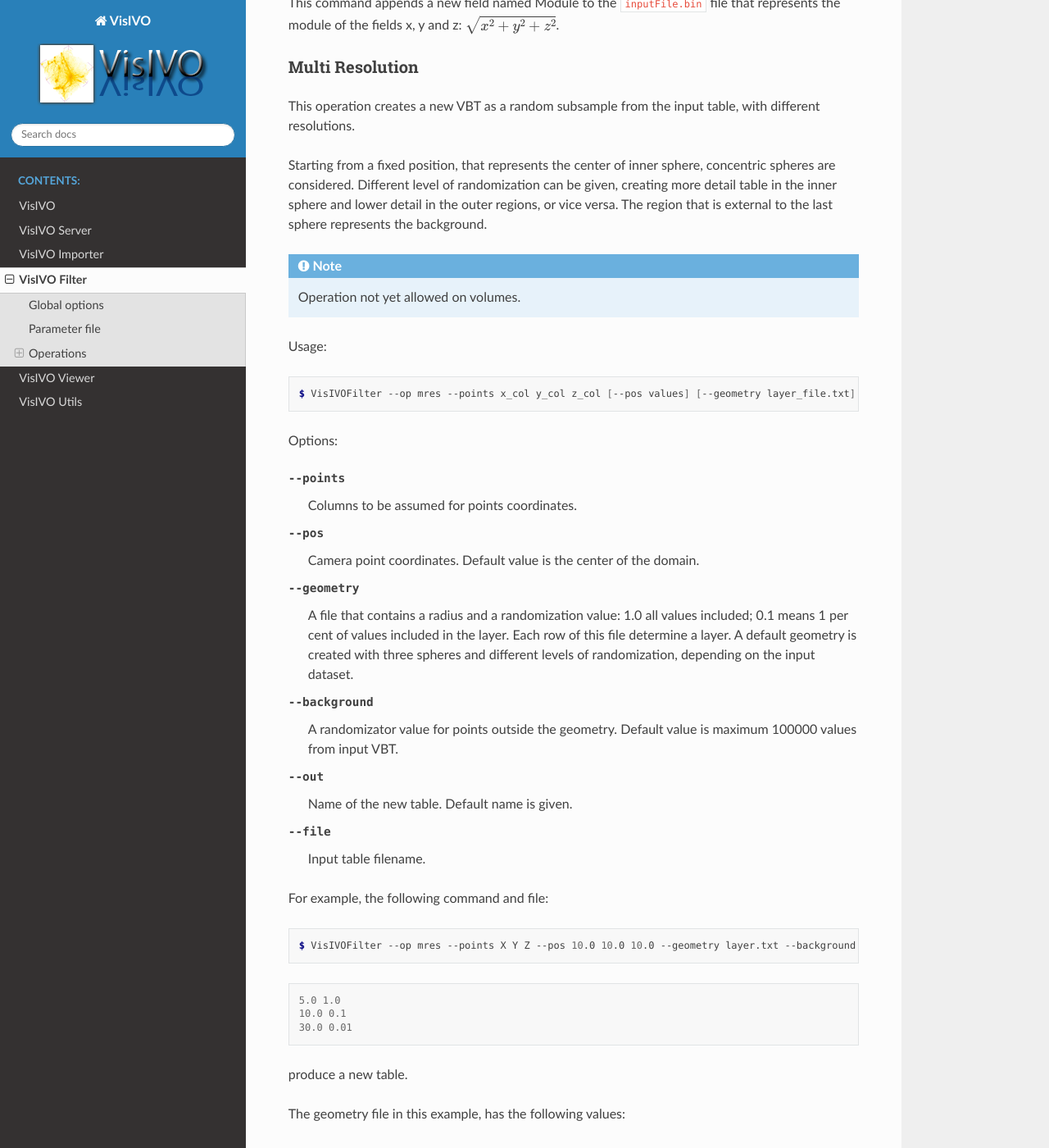
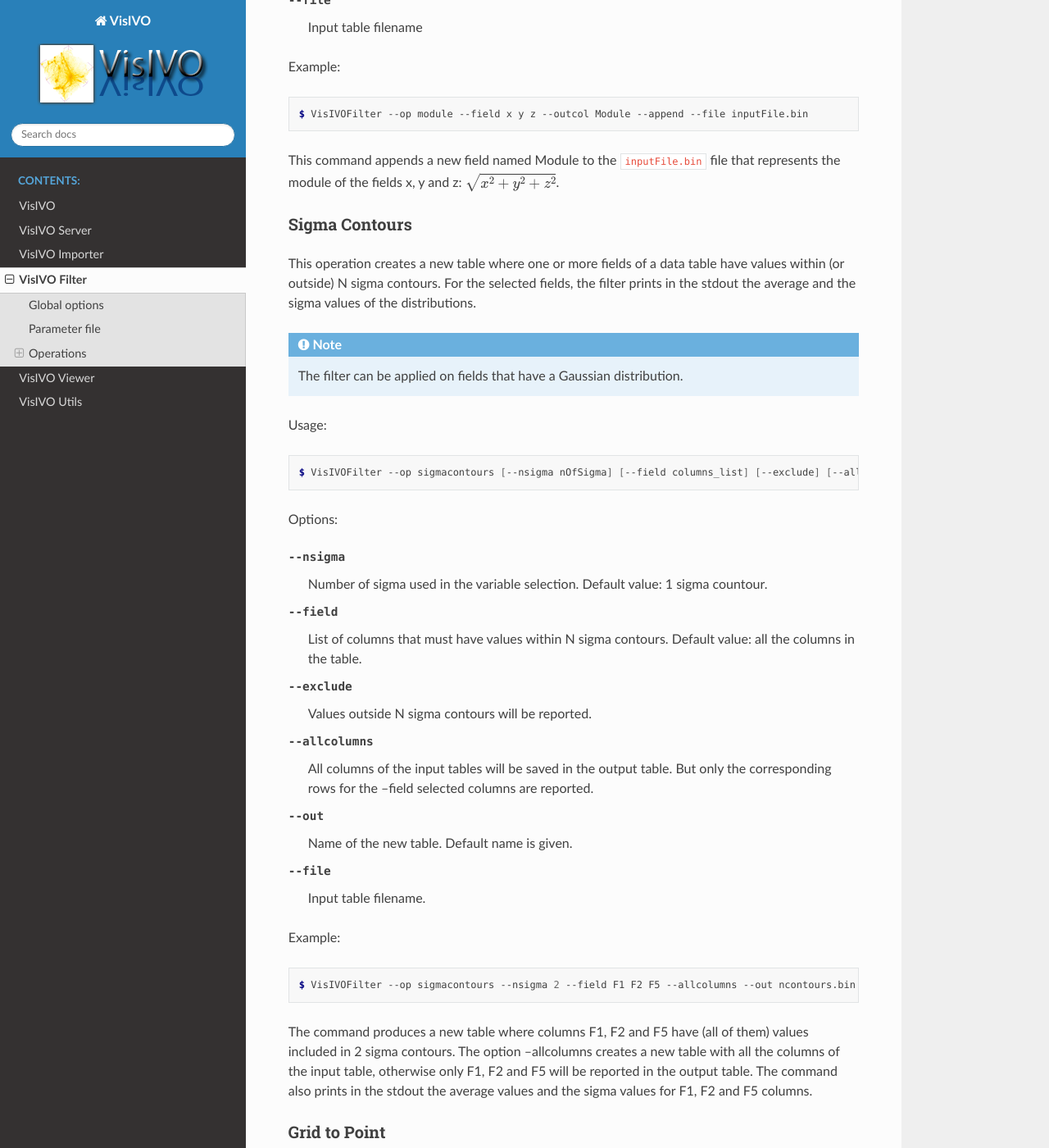
Before and after one commit to VisIVOLab/VisIVO-doc, a Sphinx documentation site: the page built from source/visivo_filter.rst, in a window 1280 px wide and 1400 px high, scrolled down 15354 px. Shown: the whole window at 82% size. Built offline with Sphinx 7.4.7 and the Read the Docs theme 2.0.0, drawn with Linux system fonts in a browser that asks for light colours; some of the changed text lies outside the part shown.

Commit message:
Filter: added sigmacontours, addId, changecolname, wrvotable, include

```diff
--- a/source/visivo_filter.rst
+++ b/source/visivo_filter.rst
@@ -597,6 +597,148 @@
 This command appends a new field named Module to the :file:`inputFile.bin` file that represents the module of the fields x, y and z: :math:`\sqrt{x^2+y^2+z^2}`.
 
 
+Sigma Contours
+^^^^^^^^^^^^^^
+This operation creates a new table where one or more fields of a data table have values within (or outside) N sigma contours. For the selected fields, the filter prints in the stdout the average and the sigma values of the distributions.
+
+.. note:: The filter can be applied on fields that have a Gaussian distribution.
+
+Usage:
+
+.. code-block:: console
+
+    $ VisIVOFilter --op sigmacontours [--nsigma nOfSigma] [--field columns_list] [--exclude] [--allcolumns] [--out filename_out.bin] [--file] filename.bin
+
+Options:
+
+--nsigma
+    Number of sigma used in the variable selection. Default value: 1 sigma countour.
+--field
+    List of columns that must have values within N sigma contours. Default value: all the columns in the table.
+--exclude
+    Values outside N sigma contours will be reported.
+--allcolumns
+    All columns of the input tables will be saved in the output table. But only the corresponding rows for the --field selected columns are reported.
+--out
+    Name of the new table. Default name is given.
+--file
+    Input table filename.
+
+Example:
+
+.. code-block:: console
+
+    $ VisIVOFilter --op sigmacontours --nsigma 2 --field F1 F2 F5 --allcolumns --out ncontours.bin --file example.bin
+
+The command produces a new table where columns F1, F2 and F5 have (all of them) values included in 2 sigma contours. The option --allcolumns creates a new table with all the columns of the input table, otherwise only F1, F2 and F5 will be reported in the output table. The command also prints in the stdout the average values and the sigma values for F1, F2 and F5 columns.
+
+
+Grid to Point
+^^^^^^^^^^^^^
+
+
+Extract List
+^^^^^^^^^^^^
+
+
+Add ID
+^^^^^^
+This operation adds a new column with a sequence of Ids in the input data table.
+
+Usage:
+
+.. code-block:: console
+
+    $ VisIVOFilter --op addId [--outcol col_name] [--start start_number] [--file] inputFile.bin
+
+Options:
+
+--outcol
+    Column name of the new id column. Default name is Id.
+--start
+    Starting Id. Default value is 0. Only an int value can be given.
+--file
+    Input table filename.
+
+
+Change Column name
+^^^^^^^^^^^^^^^^^^
+This operation changes the column names in an existing table.
+
+Usage:
+
+.. code-block:: console
+
+    $ VisIVOFilter --op changecolname --field column_names --newnames new_names [--file] inputFile.bin
+
+Options:
+
+--field
+    Valid columns names.
+--newnames
+    Valid new columns names.
+--file
+    Input table filename.
+
+
+Split Table
+^^^^^^^^^^^
+
+
+Write VOTable
+^^^^^^^^^^^^^
+This operation produces a VOTable 1.2 with selected field.
+
+Usage:
+
+.. code-block:: console
+
+    $ VisIVOFilters--op wrvotable [--field column_name] [--force] [--out filename_out.xml] --file] inputFile.bin
+
+Options:
+
+--field
+    Valid columns names. Default values of ALL columns will be reported.
+--force
+    Must be given to force the VOTable creation when the input table has more than 1000000 rows.
+--out
+    Output ascii filename. Default name is given.
+--file
+    Input table filename.
+
+
+Include
+^^^^^^^
+This operation produces a new table or adds a new field to the input table. Points inside the sphere (given with center and radius) will have the value invalue, otherwise outvalue.
+
+Usage:
+
+.. code-block:: console
+
+    $ VisIVOFilter --op include --center x_coord y_coord z_coord --radius radius [--field x_col y_col z_col] [--append] [--out filename_out.bin] [--outcol col_name] [--outvalue outvalue] [--invalue invalue] [--file] inputFile.bin
+
+Options:
+
+--center
+    Coordinates of the sphere center.
+--radius
+    Radius of the sphere.
+--field
+    Three valid columns names. Default values are the first three columns.
+--append
+    No new table will be created. The original table will have the new field.
+--out
+    Name of the new table. Default name is given. Ignored if --append is specified.
+--outcol
+    Column name of the new field.
+--outvalue
+    Value given to points outside the sphere. Default value is 0.
+--invalue
+    Value given to points inside the sphere. Default value is 1.
+--file
+    Input table filename.
+
+
 Multi Resolution
 ^^^^^^^^^^^^^^^^
 This operation creates a new VBT as a random subsample from the input table, with different resolutions.
```
